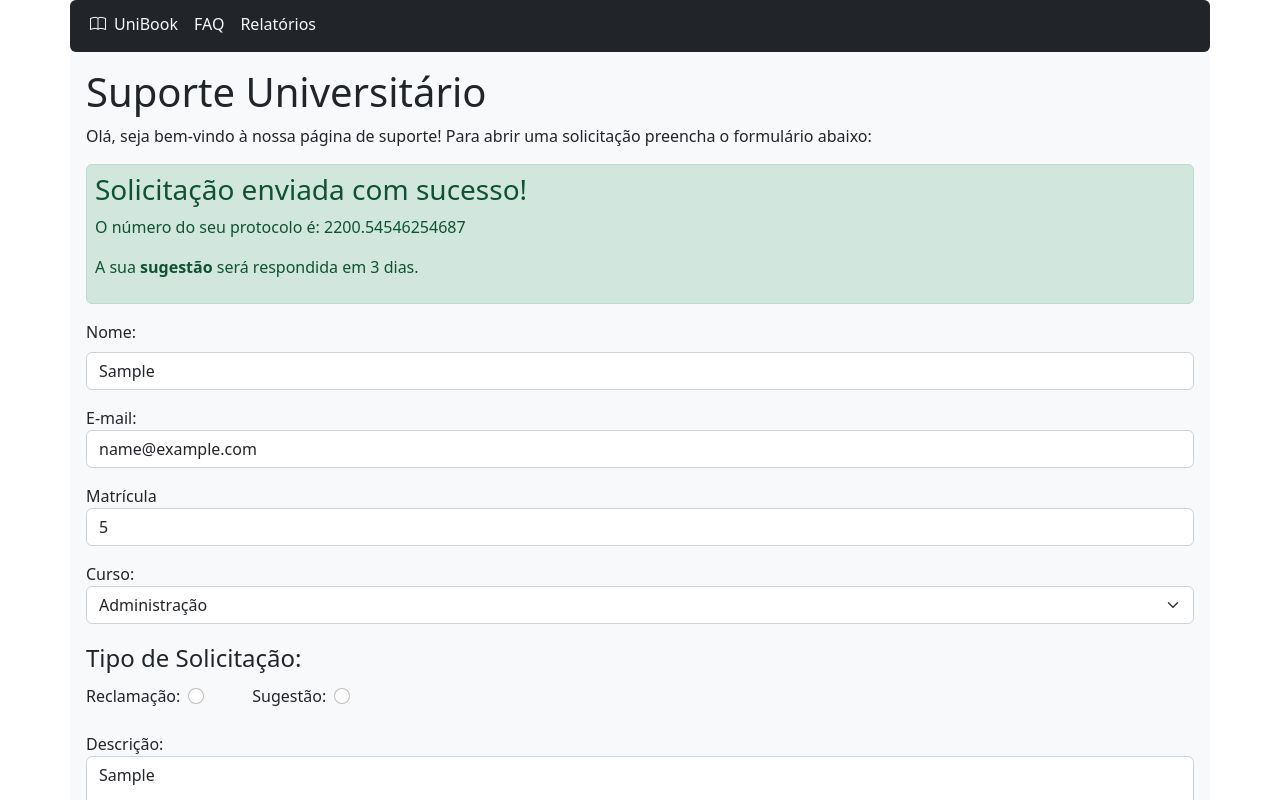
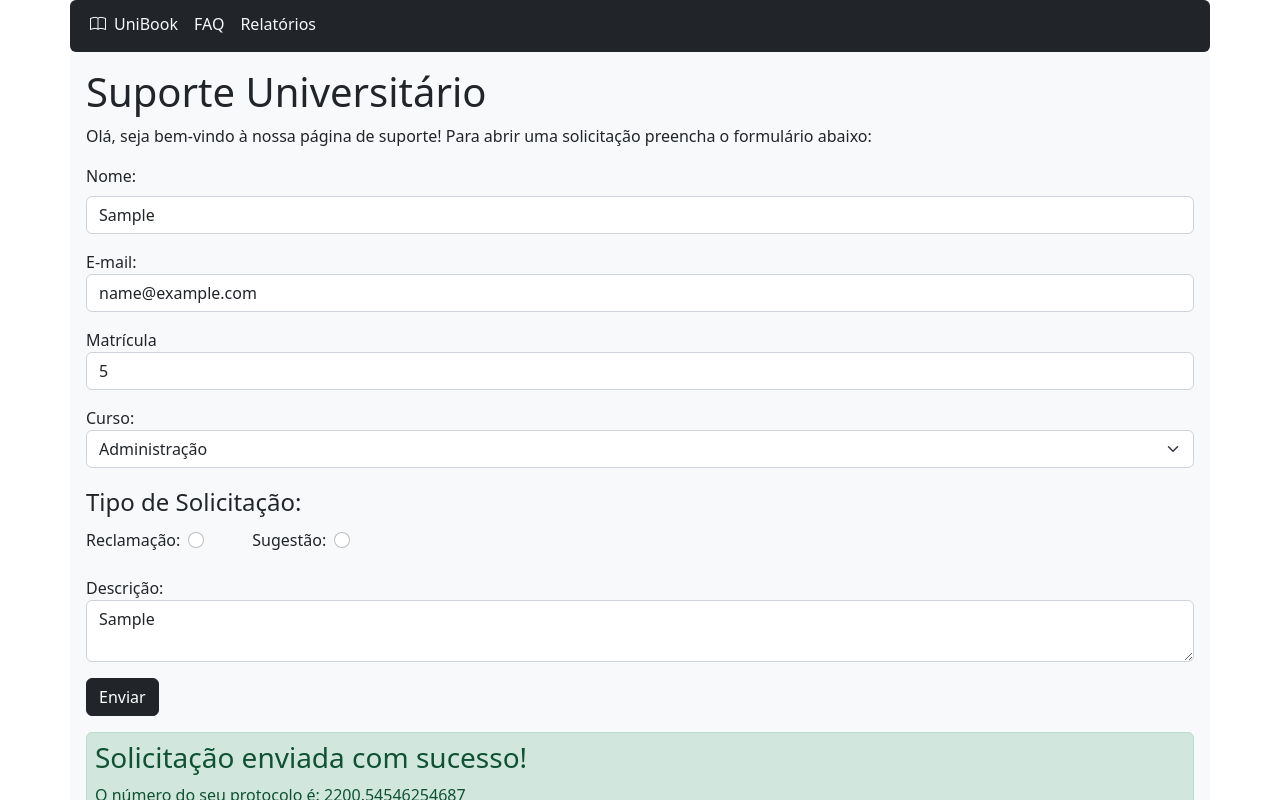
Before and after one commit to Matheus-Martins13/UniBook, a React (Create React App) app: page / in a window 1280 px wide. Both pictures are taken after typing "Sample", "name@example.com", "5", "Sample" into the empty fields and a click on the button "Enviar". Shown: the top 800 px of the page. Built offline with nearby package versions, Linux system fonts and the light colour scheme; no server answers.

Commit message:
Correção de exibição e mensagens de envio

```diff
--- a/public/index.html
+++ b/public/index.html
@@ -29,11 +29,7 @@
       Learn how to configure a non-root public URL by running `npm run build`.
     -->
   <title>React App</title>
-  <style>
-    .relatorios{
-      height: 82vh;
-    }
-  </style>
+
 </head>
 
 <body>
--- a/src/components/Home.jsx
+++ b/src/components/Home.jsx
@@ -68,13 +68,7 @@ function Home() {
       <p>Olá, seja bem-vindo à nossa página de suporte! Para abrir uma solicitação preencha o formulário abaixo: </p>
 
       <form className="form">
-        {controlador &&
-          <div className={infoEnvio().class}>
-            <h3>Solicitação enviada com sucesso!</h3>
-            <p>O número do seu protocolo é: {infoEnvio().protocolo}</p>
-            <p>A sua <strong>{infoEnvio().tipo}</strong> será respondida em {infoEnvio().time} dias.</p>
-          </div>
-        }
+
         <p><label htmlFor="nome" className="form-label">Nome:</label><br />
           <input
             type="text"
@@ -143,6 +137,14 @@ function Home() {
 
       </form>
 
+      {controlador &&
+          <div className={infoEnvio().class}>
+            <h3>Solicitação enviada com sucesso!</h3>
+            <p>O número do seu protocolo é: {infoEnvio().protocolo}</p>
+            <p>A sua <strong>{infoEnvio().tipo}</strong> será respondida em {infoEnvio().time} dias.</p>
+          </div>
+        }
+
     </div>
   );
 }
```
